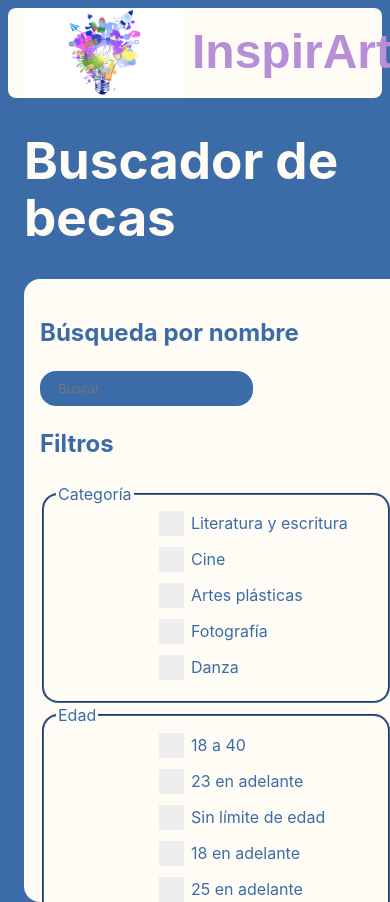
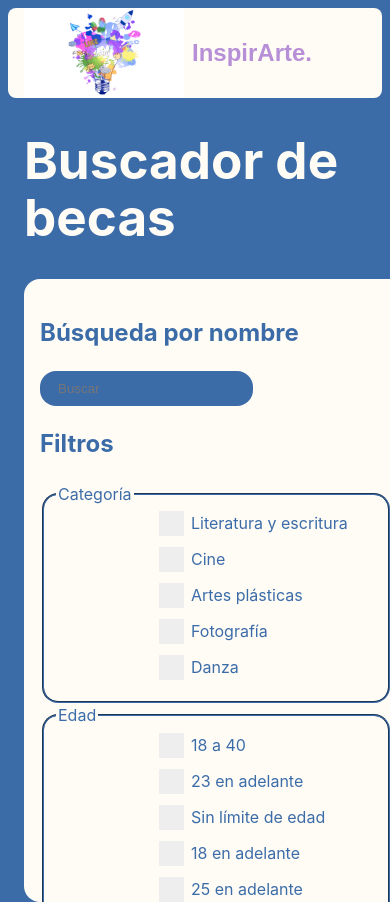
Before and after one commit to OshkarVTec/webBecas, a React (Vite) app: page / in a window 390 px wide. Shown: the top 902 px of the page. Built offline with nearby package versions, Linux system fonts and the light colour scheme.

Commit message:
fix header style

```diff
--- a/src/components/Header.css
+++ b/src/components/Header.css
@@ -18,12 +18,21 @@
 	font-weight: bolder;
 	font-size: 3rem;
 	margin: 0.5rem;
+  flex-shrink: 1;
 }
 
 .logoContainer{
   display: flex;
+  justify-content: center;
+  align-items: center;
 }
 
 .logo{
   width: 10rem;
 }
+
+@media (max-width: 600px) {
+	.pageTitle {
+		font-size: 1.5rem;
+	}
+}
```
